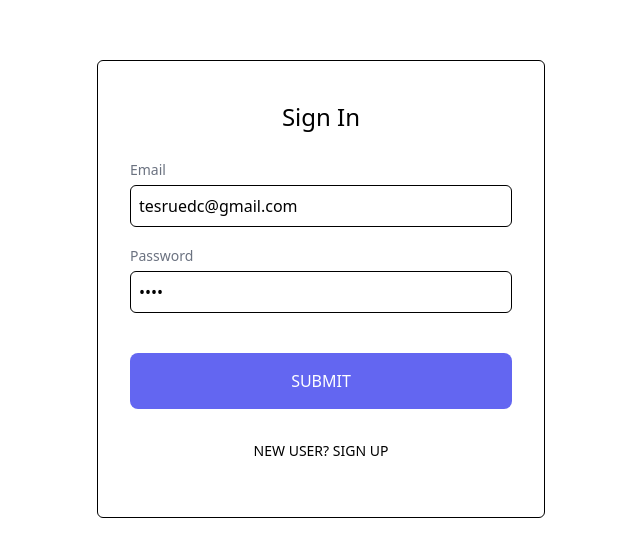
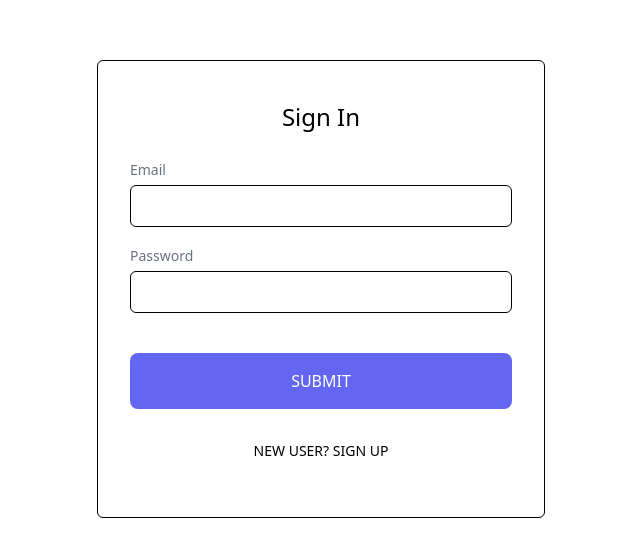
Before and after one commit to xplorebits-training/firebase-login-tailwind, a Nuxt app: page /signin in a window 1280 px wide. Shown: the part 111-668 px from the top of the page, without its empty margins (319-959 px from the left). Built offline with nearby package versions, Linux system fonts and the light colour scheme.

Commit message:
removed test data

```diff
--- a/pages/signin.vue
+++ b/pages/signin.vue
@@ -67,8 +67,8 @@ const schema = {
 const { values } = useForm({
   validationSchema: schema,
   initialValues: {
-    email: 'tesruedc@gmail.com',
-    password: 'fdsa'
+    email: '',
+    password: ''
   }
 })
 
```
